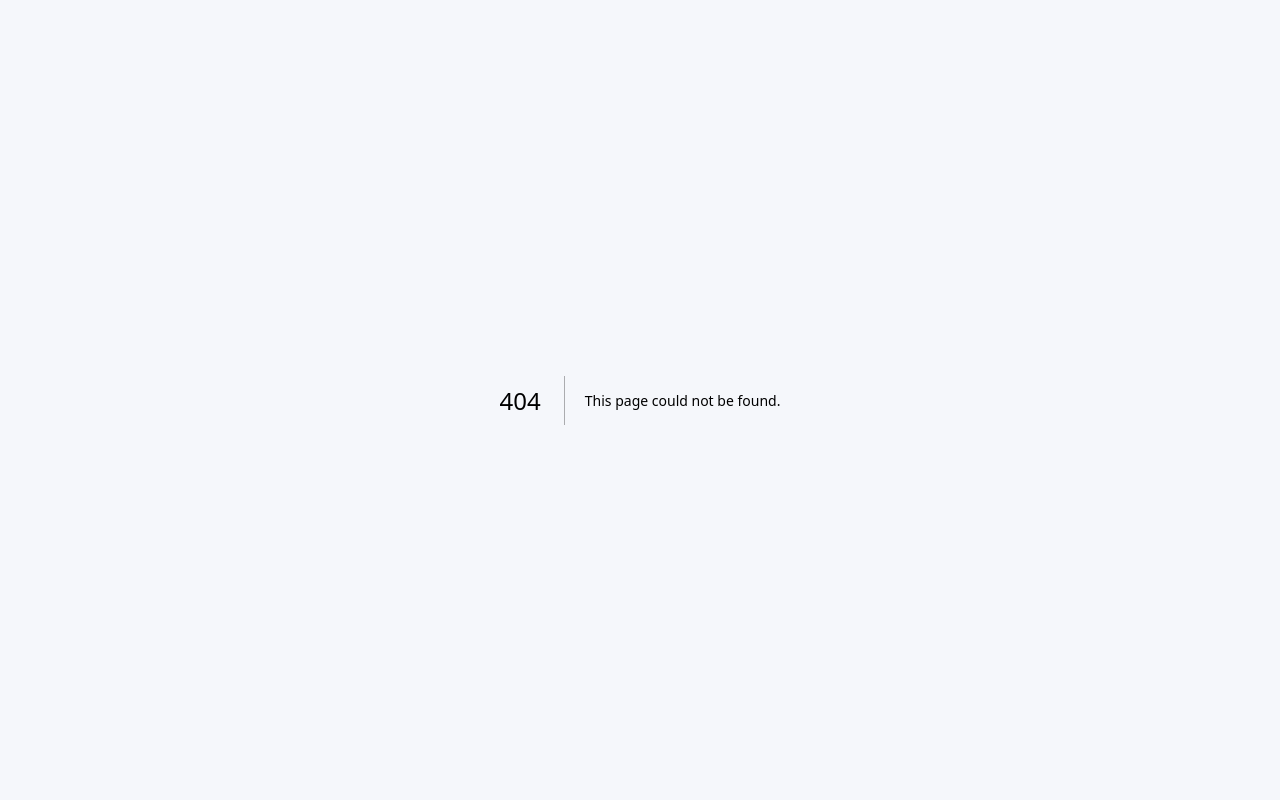
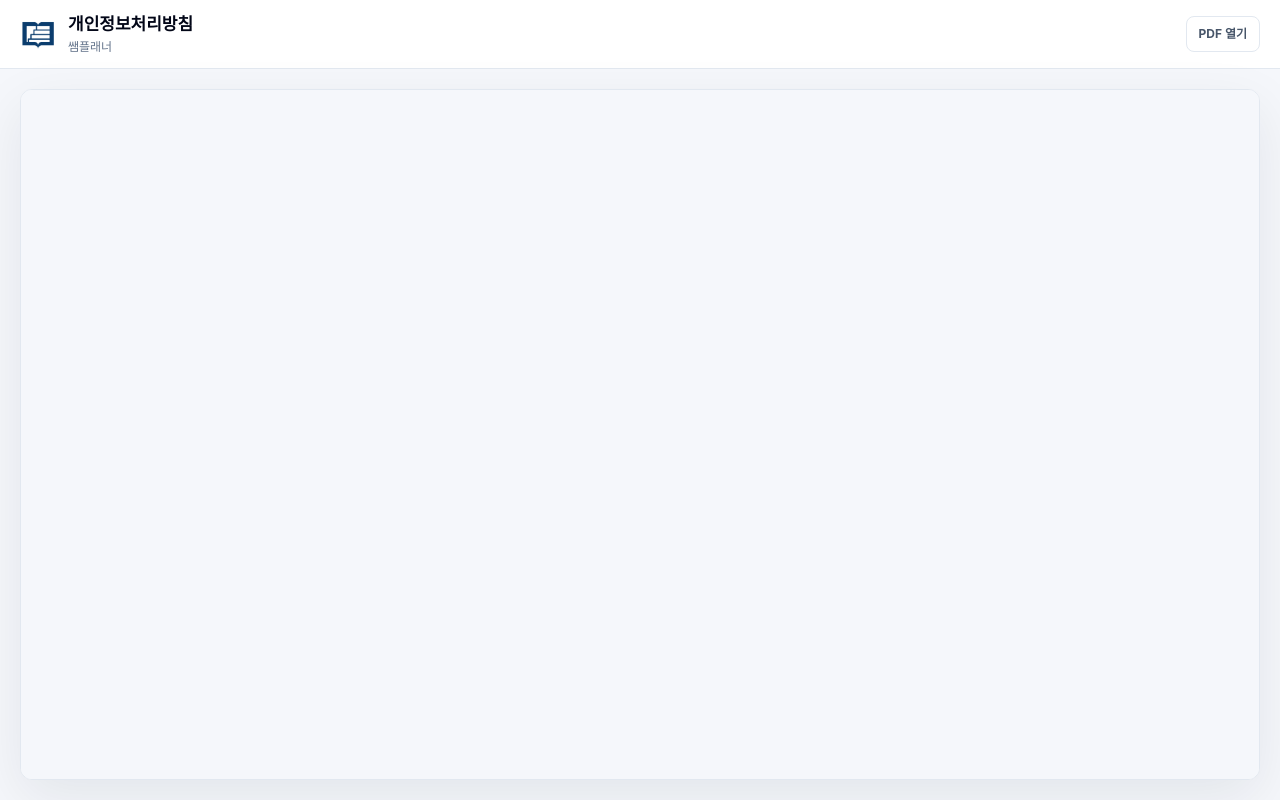
Before and after one commit to GihoonE/Tplanner, a Next.js app: page /privacy in a window 1280 px wide. Before the commit this address had no page. Built offline with nearby package versions, Linux system fonts and the light colour scheme; a web font is replaced by a local one.

Commit message:
add privacy agreement doc

```diff
--- /dev/null
+++ b/app/privacy/page.tsx
@@ -0,0 +1,45 @@
+import type { Metadata } from "next";
+
+export const metadata: Metadata = {
+  title: "개인정보처리방침 | 쌤플래너",
+};
+
+export default function PrivacyPage() {
+  return (
+    <main className="flex h-screen flex-col bg-[#f5f7fb]">
+      <header className="flex flex-shrink-0 items-center justify-between border-b border-slate-200 bg-white px-5 py-3">
+        <div className="flex min-w-0 items-center gap-3">
+          <img
+            src="/images/logo/app_logo.jpg"
+            alt="쌤플래너"
+            className="h-9 w-9 rounded-xl object-cover"
+          />
+          <div className="min-w-0">
+            <h1 className="truncate text-[17px] font-extrabold text-slate-950">
+              개인정보처리방침
+            </h1>
+            <p className="text-[12px] font-medium text-slate-500">
+              쌤플래너
+            </p>
+          </div>
+        </div>
+        <a
+          href="/docs/privacy-policy.pdf"
+          target="_blank"
+          rel="noreferrer"
+          className="rounded-lg border border-slate-200 bg-white px-3 py-2 text-[12px] font-bold text-slate-600 transition-colors hover:bg-slate-50"
+        >
+          PDF 열기
+        </a>
+      </header>
+
+      <section className="min-h-0 flex-1 p-3 sm:p-5">
+        <iframe
+          title="쌤플래너 개인정보처리방침 PDF"
+          src="/docs/privacy-policy.pdf"
+          className="h-full w-full rounded-xl border border-slate-200 bg-white shadow-[0_18px_55px_rgba(15,23,42,.08)]"
+        />
+      </section>
+    </main>
+  );
+}
--- a/middleware.ts
+++ b/middleware.ts
@@ -43,6 +43,6 @@ export async function middleware(request: NextRequest) {
 
 export const config = {
   matcher: [
-    "/((?!api/auth|api/me/role|_next/static|_next/image|favicon.ico|images|login).*)",
+    "/((?!api/auth|api/me/role|_next/static|_next/image|favicon.ico|images|docs|login|privacy).*)",
   ],
 };
```
Also changed, not shown: 1 other file (tests, documents, lock files or other folders).
